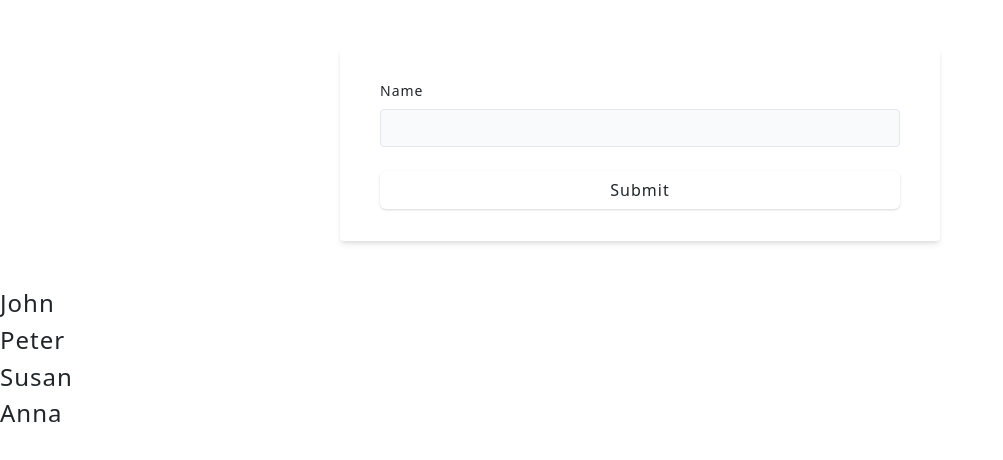
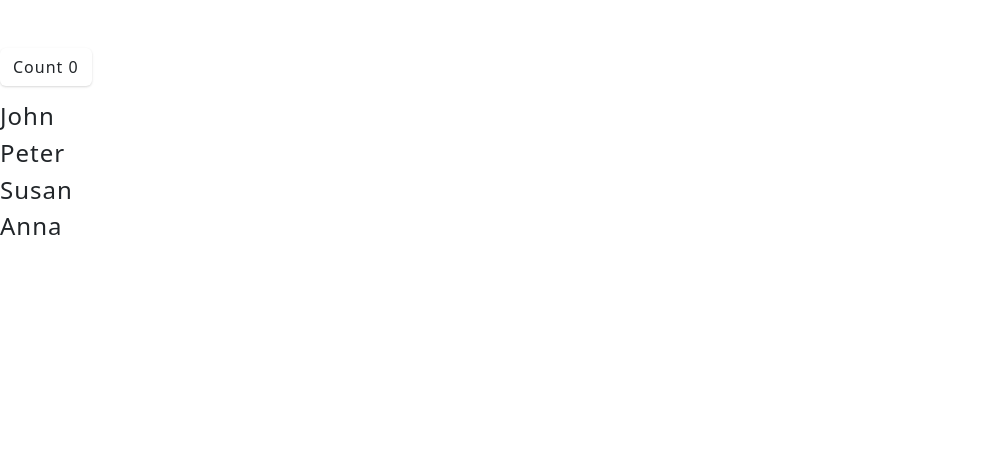
Before and after one commit to mehedihasananik/React-Project, a React (Vite) app: page / in a window 1280 px wide. Shown: the top 460 px of the page, without its empty margins (0-1003 px from the left). Built offline with nearby package versions, Linux system fonts and the light colour scheme.

Commit message:
lower state Challenge

```diff
--- a/src/App.jsx
+++ b/src/App.jsx
@@ -1,5 +1,5 @@
-import Starter from "./tutorial/11-performance/starter/02-lower-state-challenge";
-import Final from "./tutorial/11-performance/final/02-lower-state-challenge";
+import Starter from "./tutorial/11-performance/starter/03-hooks";
+import Final from "./tutorial/11-performance/final/01-lower-state";
 
 function App() {
   return (
--- a/src/tutorial/11-performance/starter/03-hooks/List.jsx
+++ b/src/tutorial/11-performance/starter/03-hooks/List.jsx
@@ -1,4 +1,5 @@
-import Item from './Person';
+import Item from "./Person";
+import { memo } from "react";
 
 const List = ({ people }) => {
   return (
@@ -9,4 +10,4 @@ const List = ({ people }) => {
     </div>
   );
 };
-export default List;
+export default memo(List);
--- a/src/tutorial/11-performance/starter/03-hooks/index.jsx
+++ b/src/tutorial/11-performance/starter/03-hooks/index.jsx
@@ -1,16 +1,16 @@
-import { useState } from 'react';
-import { data } from '../../../../data';
-import List from './List';
+import { useState } from "react";
+import { data } from "../../../../data";
+import List from "./List";
 const LowerState = () => {
   const [people, setPeople] = useState(data);
   const [count, setCount] = useState(0);
 
   return (
-    <section>
+    <section className="mt-5">
       <button
-        className='btn'
+        className="btn"
         onClick={() => setCount(count + 1)}
-        style={{ marginBottom: '1rem' }}
+        style={{ marginBottom: "1rem" }}
       >
         count {count}
       </button>
```
